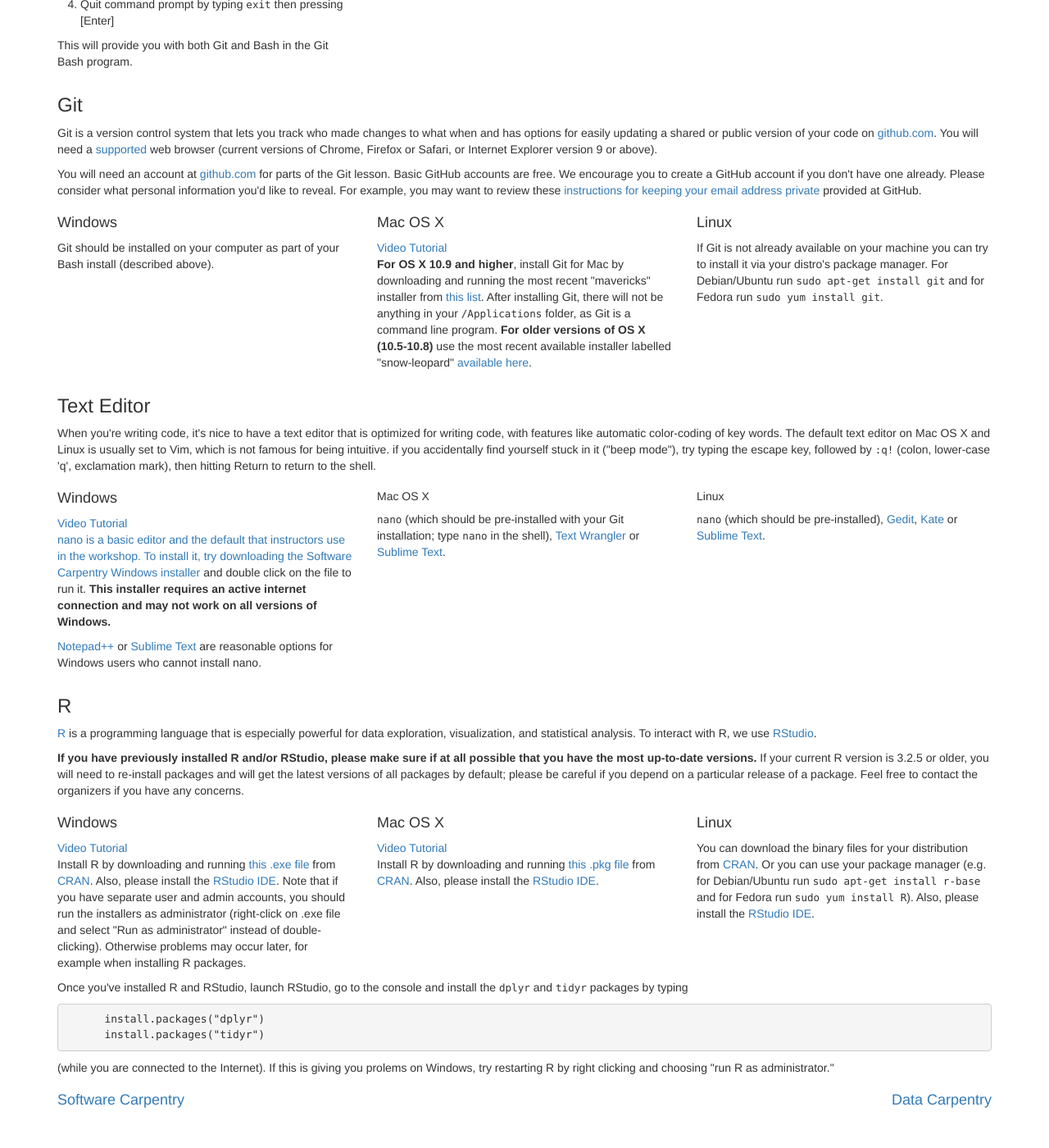
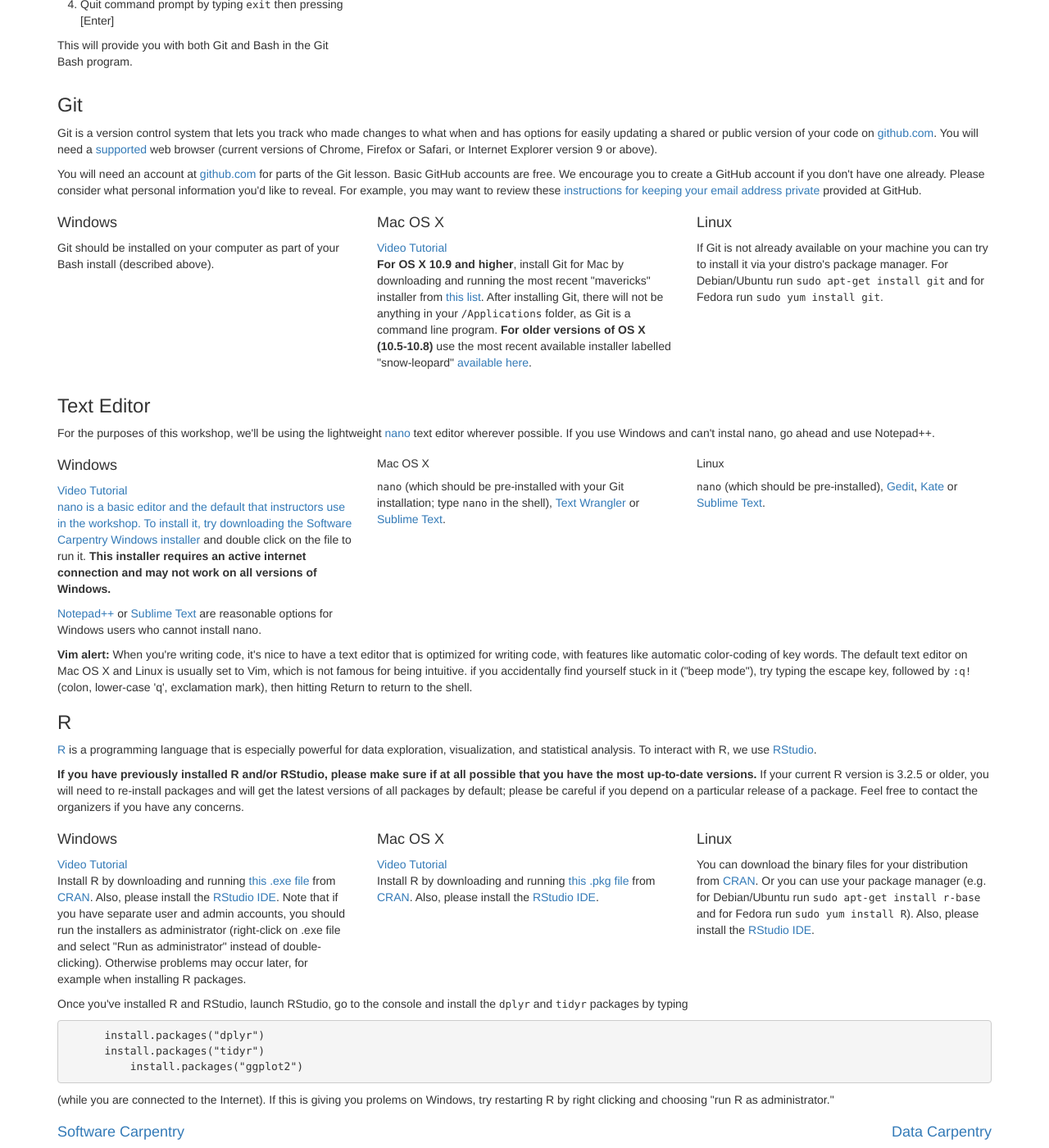
Before and after one commit to JCSzamosi/2017-07-27-McMaster, a Jekyll site: the page index.html, which Jekyll copies as it is, in a window 1280 px wide and 1400 px high, scrolled down 2695 px. Shown: the whole window at 82% size. Built offline with Jekyll 4.4.1, drawn with Linux system fonts in a browser that asks for light colours; before the commit the page ends 4057 px from its top, so only the background shows below that; some of the changed text lies outside the part shown.

Commit message:
add helpers and update installation instructions

```diff
--- a/index.html
+++ b/index.html
@@ -15,7 +15,7 @@
     <meta name="language" content="English" />
     <meta name="eventbrite" content="35640925969" />
     <meta name="instructors" content=["Ben Bolker", "Jake Szamosi"] />
-    <meta name="helpers" content=[]/>
+    <meta name="helpers" content=["Laura Rossi", "Shahrokh Shekarriz"]/>
     <meta name="contact" content="szamosjc@mcmaster.ca" />
 
 
@@ -622,13 +622,9 @@
   <h3>Text Editor</h3>
 
   <p>
-    When you're writing code, it's nice to have a text editor that is
-    optimized for writing code, with features like automatic
-    color-coding of key words.  The default text editor on Mac OS X and
-    Linux is usually set to Vim, which is not famous for being
-    intuitive.  if you accidentally find yourself stuck in it ("beep mode"),
-    try typing the escape key, followed by <code>:q!</code> (colon, lower-case 'q',
-    exclamation mark), then hitting Return to return to the shell.
+  For the purposes of this workshop, we'll be using the lightweight <a
+  href="https://www.nano-editor.org/">nano</a> text editor wherever possible. If
+  you use Windows and can't instal nano, go ahead and use Notepad++.
   </p>
 
   <!--<h4>All Computers</h4>
@@ -675,6 +671,17 @@
       </p>
     </div>
   </div>
+
+  <p>
+    <strong>Vim alert:</strong> When you're writing code, it's nice to have a text editor that is
+    optimized for writing code, with features like automatic
+    color-coding of key words.  The default text editor on Mac OS X and
+    Linux is usually set to Vim, which is not famous for being
+    intuitive.  if you accidentally find yourself stuck in it ("beep mode"),
+    try typing the escape key, followed by <code>:q!</code> (colon, lower-case 'q',
+    exclamation mark), then hitting Return to return to the shell.
+  </p>
+
 </div> <!-- End of 'editor' section. -->
 
 <div id="python"> <!-- Start of 'Python' section. Remove the third paragraph if
@@ -831,7 +838,8 @@
     packages by typing
     <pre>
       install.packages("dplyr")
-      install.packages("tidyr")</pre>
+      install.packages("tidyr")
+	  install.packages("ggplot2")</pre>
     (while you are connected to the Internet). If this is giving you prolems on
 	Windows, try restarting R by right clicking and choosing "run R as
 	administrator."
```
Also changed, not shown: other parts of index.html (+1 -1 lines).
